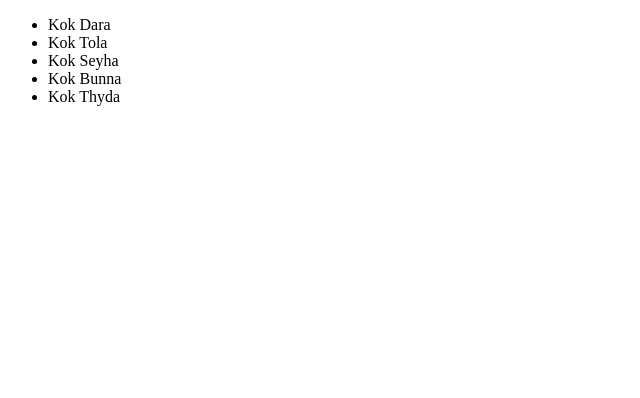
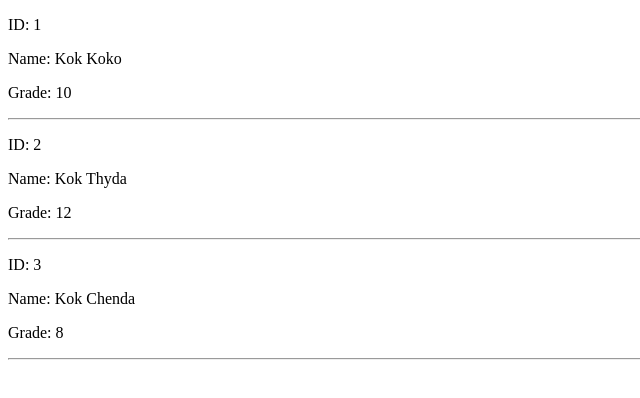
Before and after one commit to Mengsreang-Chhoeung/reactjs-youtube, a React (Vite) app in the folder learn-reactjs/: page / in a window 1280 px wide. Shown: the top 398 px of the page, without its empty margins (0-640 px from the left). Built offline with nearby package versions, Linux system fonts and the light colour scheme.

Commit message:
add Student component that teach about Rendering List

```diff
--- a/learn-reactjs/src/App.tsx
+++ b/learn-reactjs/src/App.tsx
@@ -1,6 +1,7 @@
 import Item from "./components/ConditionalRendering";
 import Greeting, { Greeting1, Greeting2 } from "./components/Greeting";
 import People from "./components/RenderingList/People";
+import Student from "./components/RenderingList/Student";
 import TestJSX from "./components/TestJSX";
 import TestProps from "./components/TestProps";
 import TestProps2 from "./components/TestProps/index2";
@@ -41,7 +42,9 @@
         <Item name={"Photo of Tam"} isPacked={false} />
       </ul> */}
 
-      <People />
+      {/* <People /> */}
+
+      <Student />
     </div>
   );
 }
--- /dev/null
+++ b/learn-reactjs/src/components/RenderingList/Student.tsx
@@ -0,0 +1,42 @@
+import React from "react";
+
+type StudentModel = {
+  id: number;
+  name: string;
+  grade: number;
+};
+
+const studentObject: StudentModel[] = [
+  {
+    id: 1,
+    name: "Kok Koko",
+    grade: 10,
+  },
+  {
+    id: 2,
+    name: "Kok Thyda",
+    grade: 12,
+  },
+  {
+    id: 3,
+    name: "Kok Chenda",
+    grade: 8,
+  },
+];
+
+const Student: React.FC = () => {
+  return (
+    <div>
+      {studentObject.map((it) => (
+        <div>
+          <p>ID: {it.id}</p>
+          <p>Name: {it.name}</p>
+          <p>Grade: {it.grade}</p>
+          <hr />
+        </div>
+      ))}
+    </div>
+  );
+};
+
+export default Student;
```
